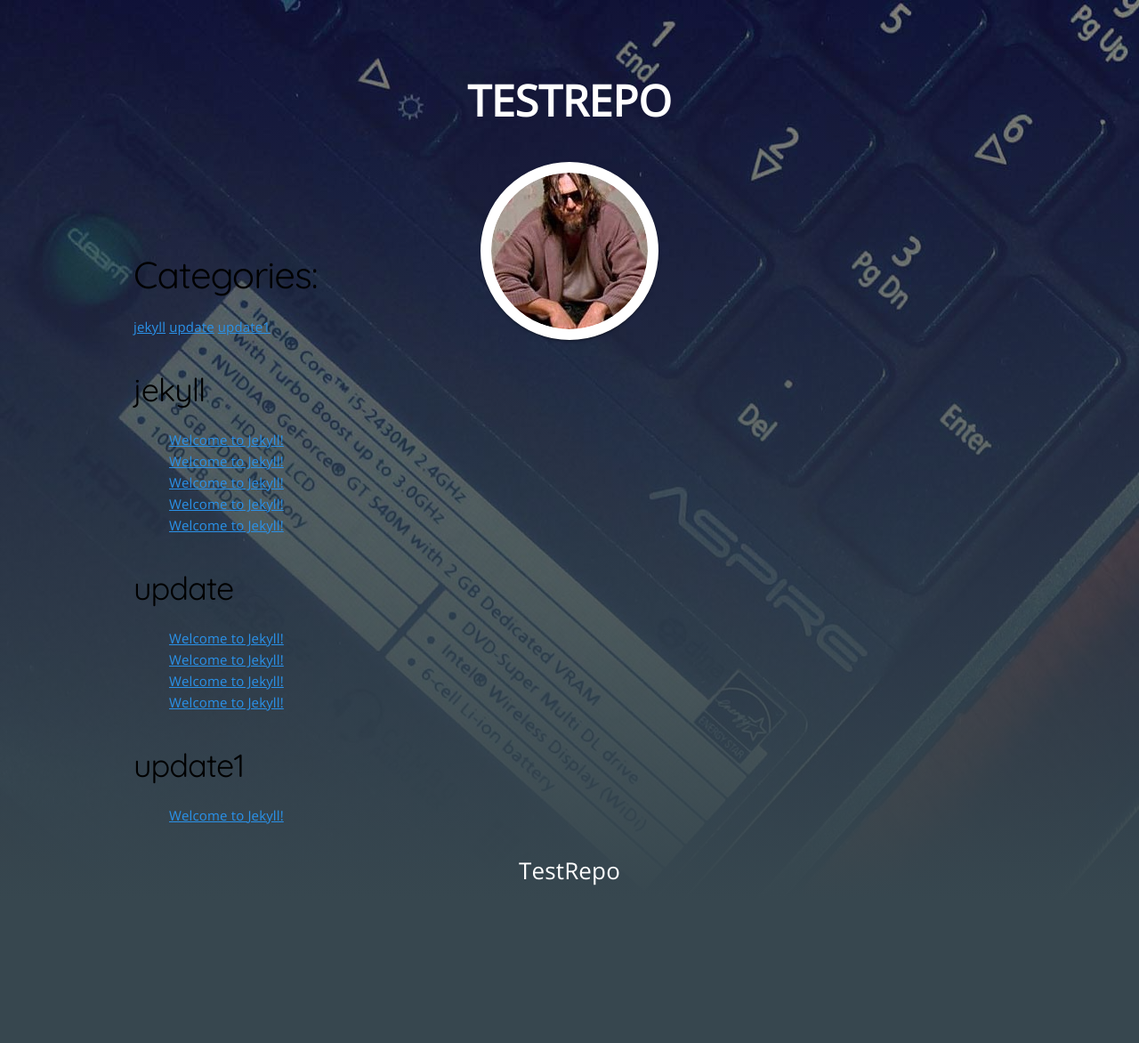
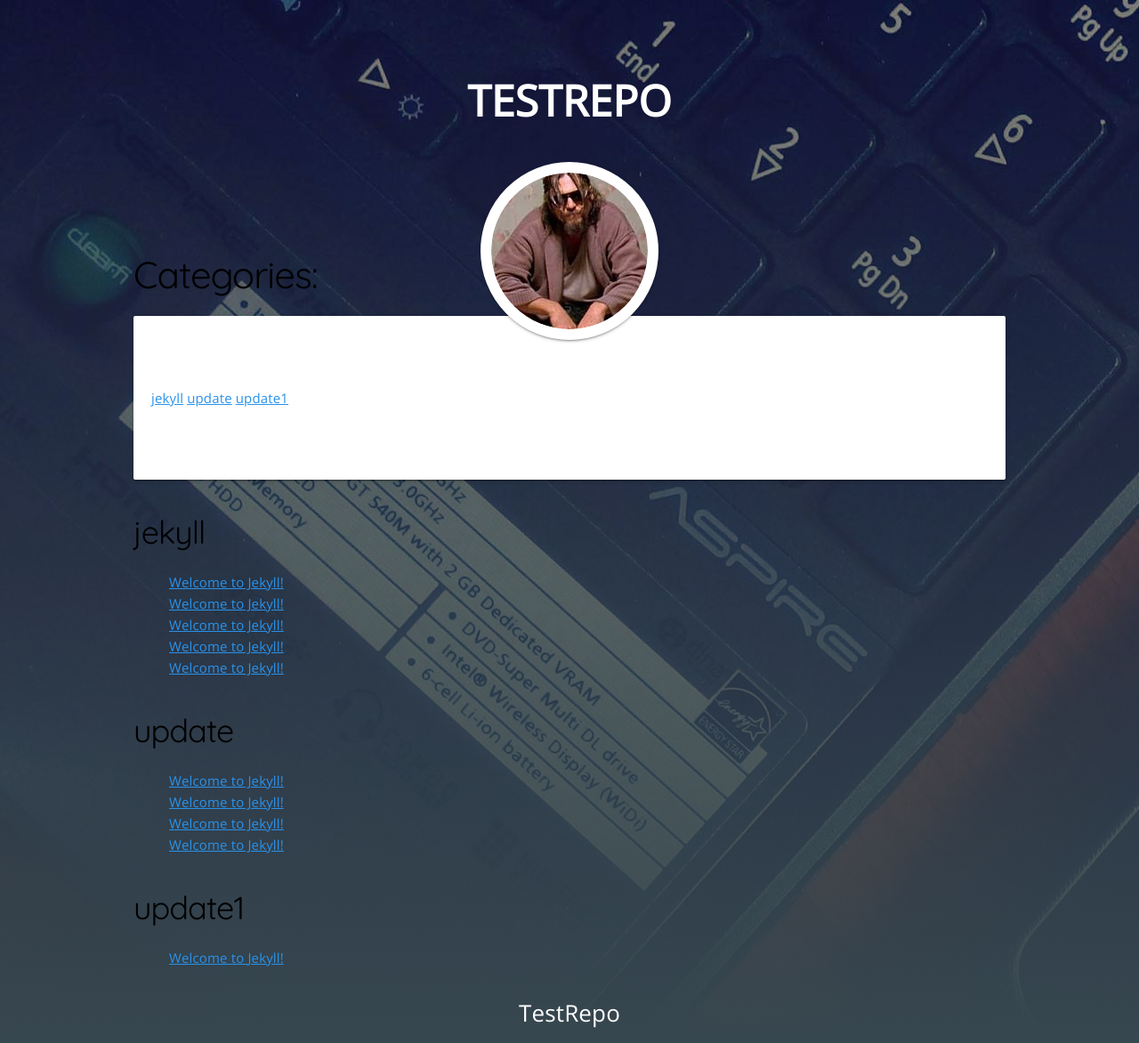
Before and after one commit to wvsandwijk/testrepo, a Jekyll site: the page built from categories.md, in a window 1280 px wide. Shown: the whole page at 89% size. Built offline with Jekyll 4.4.1, drawn with Linux system fonts in a browser that asks for light colours; before the commit the page ends 1012 px from its top, so only the background shows below that.

Commit message:
Update categories.html

```diff
--- a/_layouts/categories.html
+++ b/_layouts/categories.html
@@ -3,11 +3,15 @@ layout: default
 ---
 
 <h2>Categories:</h2>
-<div class="categories">
+<article class="post card">
+<div class="card-content">
+  <div class="categories">
 {% for catitem in site.categories  %}
   <a href="#{{ catitem[0] }}">{{  catitem[0] }}</a>
 {% endfor %}
+  </div>
 </div>
+</article>
 
 <!-- iterate through all categories on the site -->
 {% for catitem in site.categories %}
```
